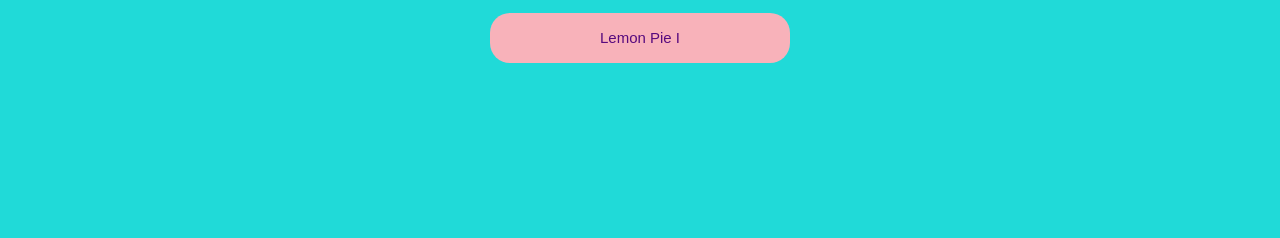
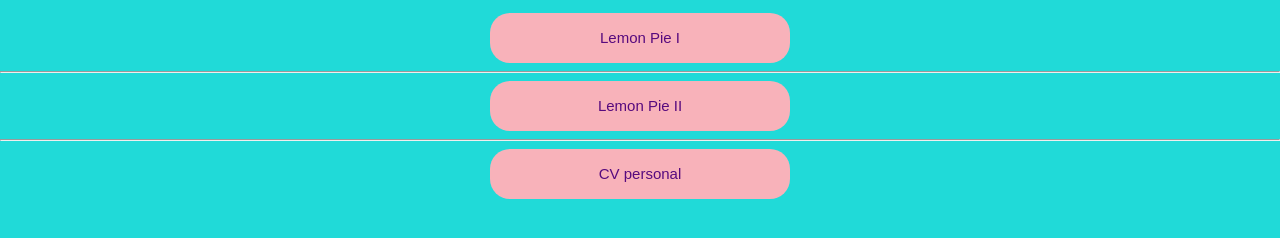
Before and after one commit to julipalmasc/FrontEnd1, a plain HTML site: page index.html in a window 1280 px wide. Shown: the part 386-624 px from the top of the page. Drawn offline with Linux system fonts and the light colour scheme.

Commit message:
agrego mas paginas

```diff
--- a/index.html
+++ b/index.html
@@ -17,23 +17,23 @@
     </header>
     <section>
         <div class="boton">
-            <form action="../FrontEnd1/Clase4/miReceta.html" target="_blank">
-                <button type="type" name="clase3" id="c3">Lemon Pie I</button>
-            </form>
-        </div>
-<!--         <hr>
-        <div class="boton">
-            <form action="../FrontEnd-I/Clase4/Clase4.html" target="_blank">
-                <button type="type" name="clase4" id="c4">Lemon Pie II</button>
+            <form action="./FrontEnd1/Clase4/miReceta.html" target="_blank">
+                <button type="type" name="clase4" id="c4">Lemon Pie I</button>
             </form>
         </div>
         <hr>
         <div class="boton">
-            <form action="../FrontEnd-I/Clase5/Clase5.html" target="_blank">
+            <form action="./FrontEnd1/Clase7_Heroes/index.html" target="_blank">
+                <button type="type" name="clase7" id="c7">Lemon Pie II</button>
+            </form>
+        </div>
+        <hr>
+        <div class="boton">
+            <form action="../Clase8-9-10-11/cards.html" target="_blank">
                 <button type="type" name="clase5" id="c5">CV personal</button>
             </form>
         </div>
-        <hr>
+ <!--        <hr>
         <div class="boton">
             <form action="../FrontEnd-I/Clase6/Clase6.html" target="_blank">
                 <button type="type" name="clase6" id="c6">Lemon Pie III</button>
@@ -45,9 +45,8 @@
                 <button type="type" name="clase7" id="c7">Card Super Heroes</button>
             </form>
         </div>
-        <hr>
+        <hr> -->
 
- -->
     </section>
 
 </body>
```
